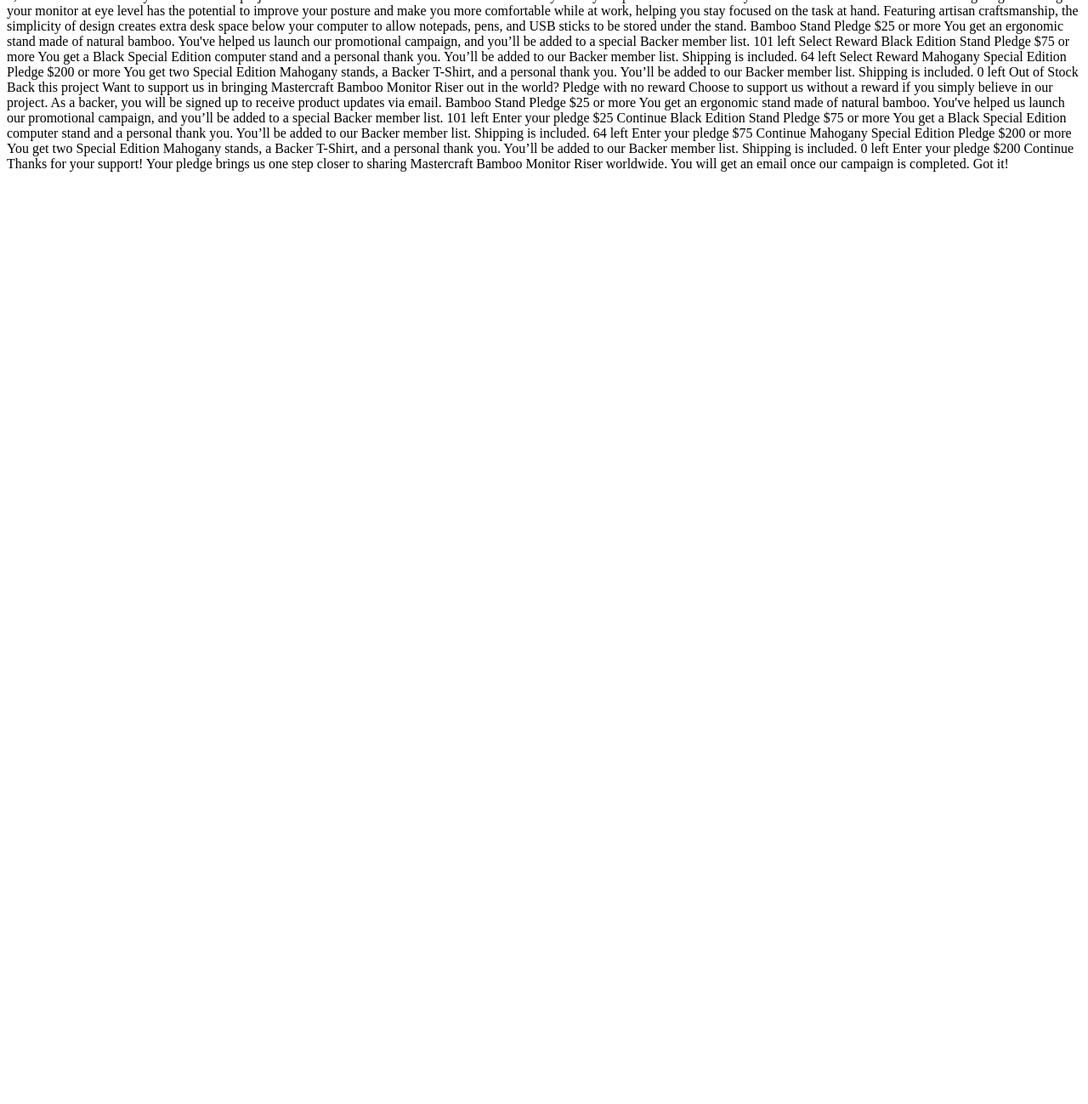
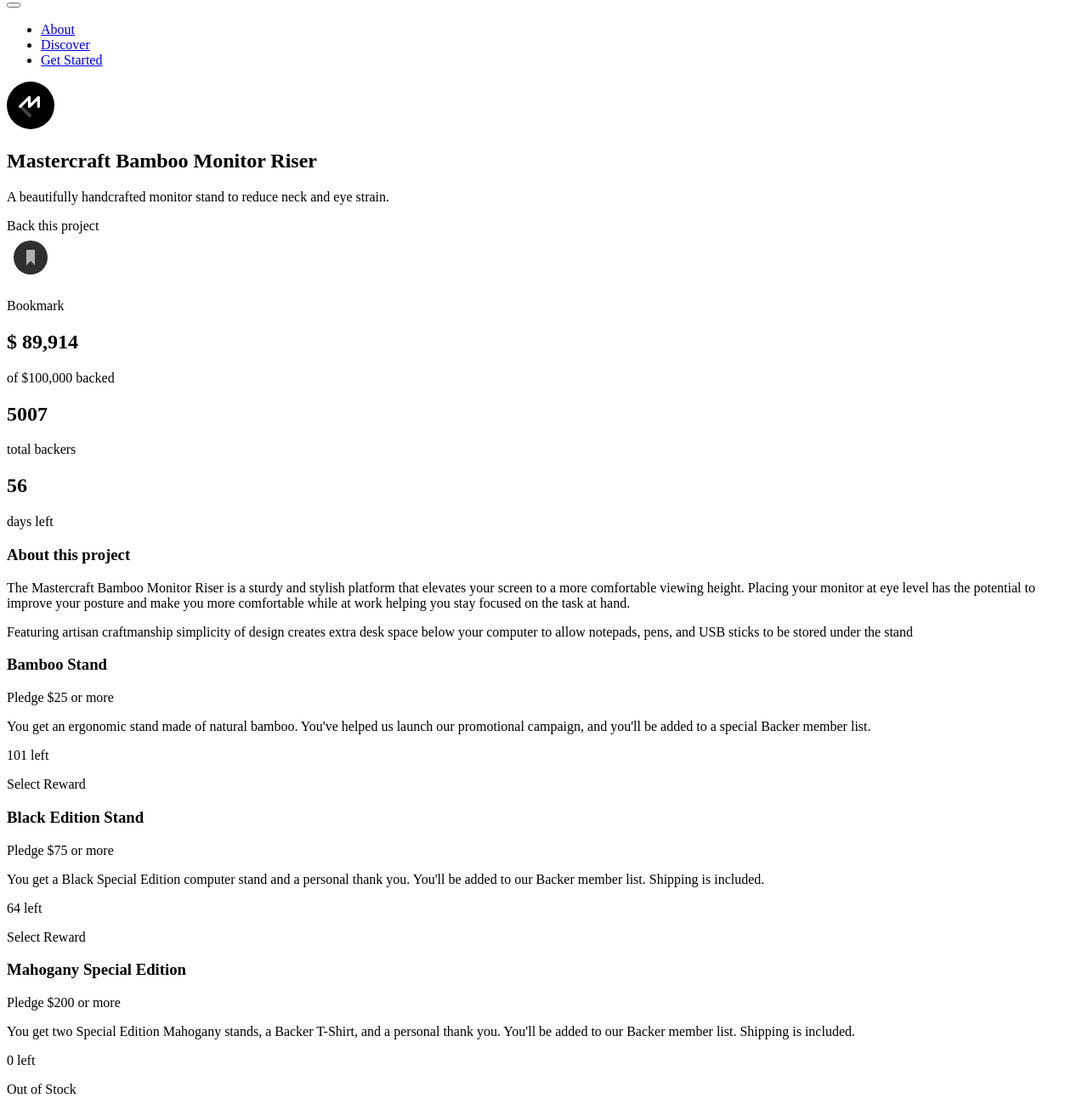
Before and after one commit to babydev-richard/Crowdfunding-product-page, a plain HTML site: page index.html in a window 1280 px wide. Shown: the part 40-1339 px from the top of the page at 85% size. Before the commit the page ends 800 px from the top, so only its background shows below. Drawn offline with Linux system fonts and the light colour scheme.

Commit message:
Update index.html

```diff
--- a/index.html
+++ b/index.html
@@ -4,107 +4,128 @@
   <meta charset="UTF-8">
   <meta name="viewport" content="width=device-width, initial-scale=1.0">
   <link rel="icon" type="image/png" sizes="32x32" href="./images/favicon-32x32.png">
+  <!-- Google fonts -->
+  <link rel="preconnect" href="https://fonts.googleapis.com">
+  <link rel="preconnect" href="https://fonts.gstatic.com" crossorigin>
+  <link href="https://fonts.googleapis.com/css2?family=Commissioner:wght@400;500;700&display=swap" rel="stylesheet">
+  <!-- custom file links -->
+  <link rel="stylesheet" href="style.css">
+  <script src="script.js" defer></script>
   <title>Frontend Mentor | Crowdfunding product page</title>
 </head>
-<body>
-  About
-  Discover
-  Get Started
+<body class="">
+  <!-- <div class="overlay"></div> -->
+  <div class="hero">
+    <div class="wrapper">
+      <header class="flex align-center justify-spb">
+        <div>
+          <img src="images/logo.svg" alt="crowdfund" class="logo">
+        </div>
+        <button class="toggle-btn style-btn">
+        </button>
+        <nav>
+          <ul class="primary-nav flex align-center">
+            <li><a href="#about">About</a></li>
+            <li><a href="#">Discover</a></li>
+            <li><a href="#">Get Started</a></li>
+          </ul>
+        </nav>
+      </header>
+      <section class="intro">
+        <img src="images/logo-mastercraft.svg" alt="" class="intro-logo">
+        <h1>Mastercraft Bamboo Monitor Riser</h1>
+        <p>A beautifully handcrafted monitor stand to reduce neck and eye strain.</p>
+        <div class="flex align-center justify-spb btn-container">
+          <a class="cta style-btn">Back this project</a>
+          <div class="bookmark flex align-center">
+            <!-- <img src="images/icon-bookmark.svg" alt="" class="bookmark-icon"> -->
+            <svg width="56" height="56" xmlns="http://www.w3.org/2000/svg"><g fill="none" fill-rule="evenodd"><circle fill="#2F2F2F" cx="28" cy="28" r="20"/><path fill="#B1B1B1" d="M23 19v18l5-5.058L33 37V19z"/></g></svg>
+            <p id="bookmarker">Bookmark</p>
+          </div>
+        </div>
+      </section>
+    </div>
+  </div>
 
-  Mastercraft Bamboo Monitor Riser
-  A beautiful & handcrafted monitor stand to reduce neck and eye strain.
+  <section class="content">
+    <div class="stats-wrap">
+      <div class="stats">
+        <div class="stat">
+          <h2 class="stat-heading">$ <span class="stat-value">89,914</span>
+          </h2>
+          <p>of $100,000 backed</p>
+        </div>
+        <div class="stat border">
+          <h2 class="stat-heading"><span class="stat-value">5007</span>
+          </h2>
+          <p>total backers</p>
+        </div>
+        <div class="stat border">
+          <h2 class="stat-heading"><span class="stat-value">56</span>
+          </h2>
+          <p>days left</p>
+        </div>
+      </div>
+      <div class="progress-bar">
+        <div class="bar" id="bar"></div>
+      </div>
+    </div>
 
-  Back this project
-  Bookmark
+    <section id="about">
+      <h3 class="name">About this project</h3>
+      <p class="desc">
+        The Mastercraft Bamboo Monitor Riser is a sturdy and stylish platform that elevates your screen to a more comfortable viewing height. Placing your monitor at eye level has the potential to improve your posture and make you more comfortable while at work helping you stay focused on the task at hand.
+      </p>
+      <p class="desc">
+        Featuring artisan craftmanship simplicity of design creates extra desk space below your computer to allow notepads, pens, and USB sticks to be stored under the stand
+      </p>
 
-  $89,914 of $100,000 backed
-  5,007 total backers
-  56 days left
-
-  About this project
-
-  The Mastercraft Bamboo Monitor Riser is a sturdy and stylish platform that elevates your screen
-  to a more comfortable viewing height. Placing your monitor at eye level has the potential to improve
-  your posture and make you more comfortable while at work, helping you stay focused on the task at hand.
-
-  Featuring artisan craftsmanship, the simplicity of design creates extra desk space below your computer
-  to allow notepads, pens, and USB sticks to be stored under the stand.
-
-  Bamboo Stand
-  Pledge $25 or more
-  You get an ergonomic stand made of natural bamboo. You've helped us launch our promotional campaign, and
-  you’ll be added to a special Backer member list.
-  101 left
-  Select Reward
-
-  Black Edition Stand
-  Pledge $75 or more
-  You get a Black Special Edition computer stand and a personal thank you. You’ll be added to our Backer
-  member list. Shipping is included.
-  64 left
-  Select Reward
-
-  Mahogany Special Edition
-  Pledge $200 or more
-  You get two Special Edition Mahogany stands, a Backer T-Shirt, and a personal thank you. You’ll be added
-  to our Backer member list. Shipping is included.
-  0 left
-  Out of Stock
-
-  <!-- Selection modal start -->
-
-  Back this project
-  Want to support us in bringing Mastercraft Bamboo Monitor Riser out in the world?
-
-  Pledge with no reward
-  Choose to support us without a reward if you simply believe in our project. As a backer,
-  you will be signed up to receive product updates via email.
-
-  Bamboo Stand
-  Pledge $25 or more
-  You get an ergonomic stand made of natural bamboo. You've helped us launch our promotional campaign, and
-  you’ll be added to a special Backer member list.
-  101 left
-
-  <!-- Selected pledge start -->
-  Enter your pledge
-  $25
-  Continue
-  <!-- Selected pledge end -->
-
-  Black Edition Stand
-  Pledge $75 or more
-  You get a Black Special Edition computer stand and a personal thank you. You’ll be added to our Backer
-  member list. Shipping is included.
-  64 left
-
-  <!-- Selected pledge start -->
-  Enter your pledge
-  $75
-  Continue
-  <!-- Selected pledge end -->
-
-  Mahogany Special Edition
-  Pledge $200 or more
-  You get two Special Edition Mahogany stands, a Backer T-Shirt, and a personal thank you. You’ll be added
-  to our Backer member list. Shipping is included.
-  0 left
-
-  <!-- Selected pledge  start -->
-  Enter your pledge
-  $200
-  Continue
-  <!-- Selected pledge end -->
-
-  <!-- Selection modal end -->
-
-  <!-- Success modal start -->
-
-  Thanks for your support!
-  Your pledge brings us one step closer to sharing Mastercraft Bamboo Monitor Riser worldwide. You will get
-  an email once our campaign is completed.
-  Got it!
-
-  <!-- Success modal end -->
+      <div class="feature">
+        <div class="feature-tittle flex">
+          <h3 class="feature-name">Bamboo Stand</h3>
+          <p class="pledge">Pledge $25 or more</p>
+        </div>
+        <p class="feature-attributes">
+          You get an ergonomic stand made of natural bamboo. You've helped us launch our promotional campaign, and you'll be added to a special Backer member list.
+        </p>
+        <div class="pledges flex">
+          <p class="flex align-center">
+            <span class="num">101</span> left
+          </p>
+          <a class="button style-btn">Select Reward</a>
+        </div>
+      </div>
+      <div class="feature">
+        <div class="feature-tittle flex">
+          <h3 class="feature-name">Black Edition Stand</h3>
+          <p class="pledge">Pledge $75 or more</p>
+        </div>
+        <p class="feature-attributes">
+          You get a Black Special Edition computer stand and a personal thank you. You'll be added to our Backer member list. Shipping is included.
+        </p>
+        <div class="pledges flex">
+          <p class="flex align-center">
+            <span class="num">64</span> left
+          </p>
+          <a class="button style-btn">Select Reward</a>
+        </div>
+      </div>
+      <div class="feature disabled">
+        <div class="feature-tittle flex">
+          <h3 class="feature-name">Mahogany Special Edition</h3>
+          <p class="pledge">Pledge $200 or more</p>
+        </div>
+        <p class="feature-attributes">
+          You get two Special Edition Mahogany stands, a Backer T-Shirt, and a personal thank you. You'll be added to our Backer member list. Shipping is included.
+        </p>
+        <div class="pledges flex">
+          <p class="flex align-center">
+            <span class="num">0</span> left
+          </p>
+          <a class="button style-btn">Out of Stock</a>
+        </div>
+      </div>
+    </section>
+  </section>
 </body>
 </html>
```
